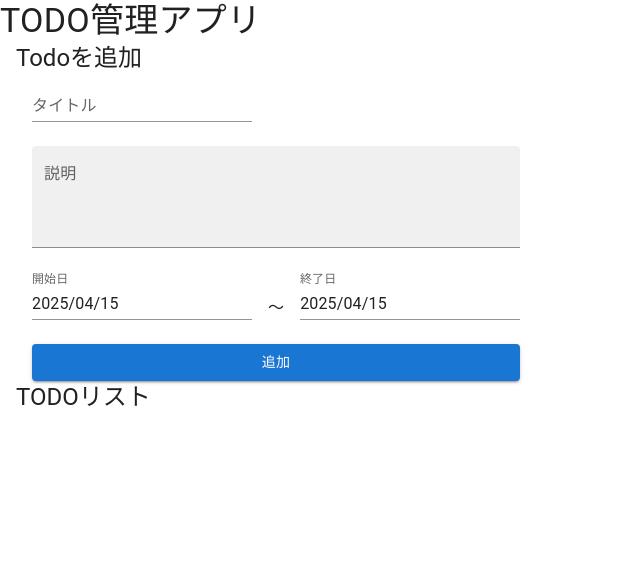
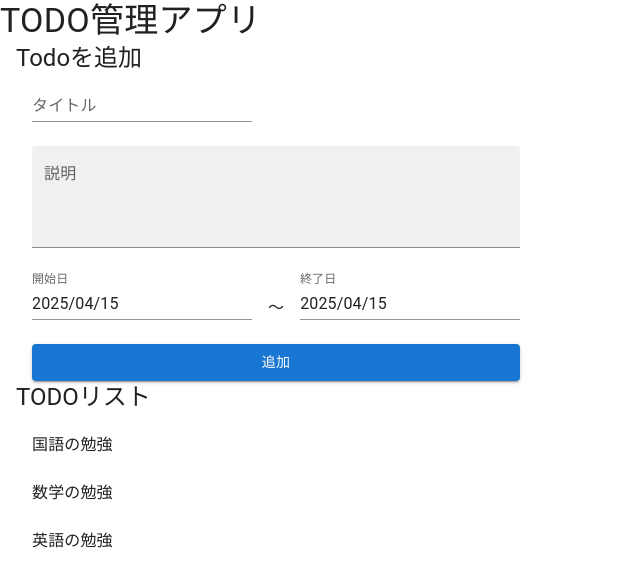
Before and after one commit to teruyoshi/TodoApp, a React (Vite) app in the folder front/: page /todo in a window 1280 px wide. Shown: the top 586 px of the page, without its empty margins (0-640 px from the left). Built offline with nearby package versions, Linux system fonts and the light colour scheme.

Commit message:
スタブのTODOタイトルがリストで表示されるようにした #37

```diff
--- /dev/null
+++ b/front/src/components/SubTitleTypography.tsx
@@ -0,0 +1,11 @@
+import { Typography } from '@mui/material'
+
+interface SubTitleTypographyProps {
+  children?: React.ReactNode
+}
+
+function SubTitleTypography({ children }: SubTitleTypographyProps) {
+  return <Typography variant="h5">{children}</Typography>
+}
+
+export default SubTitleTypography
--- a/front/src/components/index.ts
+++ b/front/src/components/index.ts
@@ -2,3 +2,4 @@ export { default as HorizontalBottomAlignmentBox } from './HorizontalBottomAlign
 export { default as StandardDatePicker } from './StandardDatePicker'
 export { default as LeftMarginIndentBox } from './LeftMarginIndentBox'
 export { default as VerticalBox } from './VerticalBox'
+export { default as SubTitleTypography } from './SubTitleTypography'
--- a/front/src/features/todoInput/components/TodoInputTitle.tsx
+++ b/front/src/features/todoInput/components/TodoInputTitle.tsx
@@ -1,7 +1,7 @@
-import { Typography } from '@mui/material'
+import { SubTitleTypography } from '@/components'
 
 function TodoInputTitle() {
-  return <Typography variant="h5">Todoを追加</Typography>
+  return <SubTitleTypography>Todoを追加</SubTitleTypography>
 }
 
 export default TodoInputTitle
--- a/front/src/features/todoView/components/TodoList.tsx
+++ b/front/src/features/todoView/components/TodoList.tsx
@@ -1,5 +1,23 @@
+import { List, ListItem, ListItemText } from '@mui/material'
+import { TodoListTitle } from '.'
+
 function TodoList() {
-  return <>TODOリスト</>
+  return (
+    <>
+      <TodoListTitle />
+      <List>
+        <ListItem>
+          <ListItemText primary="国語の勉強" />
+        </ListItem>
+        <ListItem>
+          <ListItemText primary="数学の勉強" />
+        </ListItem>
+        <ListItem>
+          <ListItemText primary="英語の勉強" />
+        </ListItem>
+      </List>
+    </>
+  )
 }
 
 export default TodoList
--- /dev/null
+++ b/front/src/features/todoView/components/TodoListTitle.tsx
@@ -0,0 +1,7 @@
+import { SubTitleTypography } from '@/components'
+
+function TodoListTitle() {
+  return <SubTitleTypography>TODOリスト</SubTitleTypography>
+}
+
+export default TodoListTitle
--- a/front/src/features/todoView/components/index.ts
+++ b/front/src/features/todoView/components/index.ts
@@ -1 +1,2 @@
 export { default as TodoList } from './TodoList'
+export { default as TodoListTitle } from './TodoListTitle'
--- /dev/null
+++ b/front/src/features/todoView/index.ts
@@ -0,0 +1 @@
+export { TodoList } from './components'
--- a/front/src/pages/TodoApp.tsx
+++ b/front/src/pages/TodoApp.tsx
@@ -1,5 +1,6 @@
 import { LeftMarginIndentBox } from '@/components'
 import { TodoInput } from '@/features/todoInput'
+import { TodoList } from '@/features/todoView'
 import { Typography } from '@mui/material'
 
 function TodoApp() {
@@ -10,7 +11,7 @@ function TodoApp() {
         <TodoInput />
       </LeftMarginIndentBox>
       <LeftMarginIndentBox level={1}>
-        <Typography variant="h5">TODOリスト</Typography>
+        <TodoList />
       </LeftMarginIndentBox>
     </>
   )
```
Also changed, not shown: 1 other file (tests, documents, lock files or other folders).
